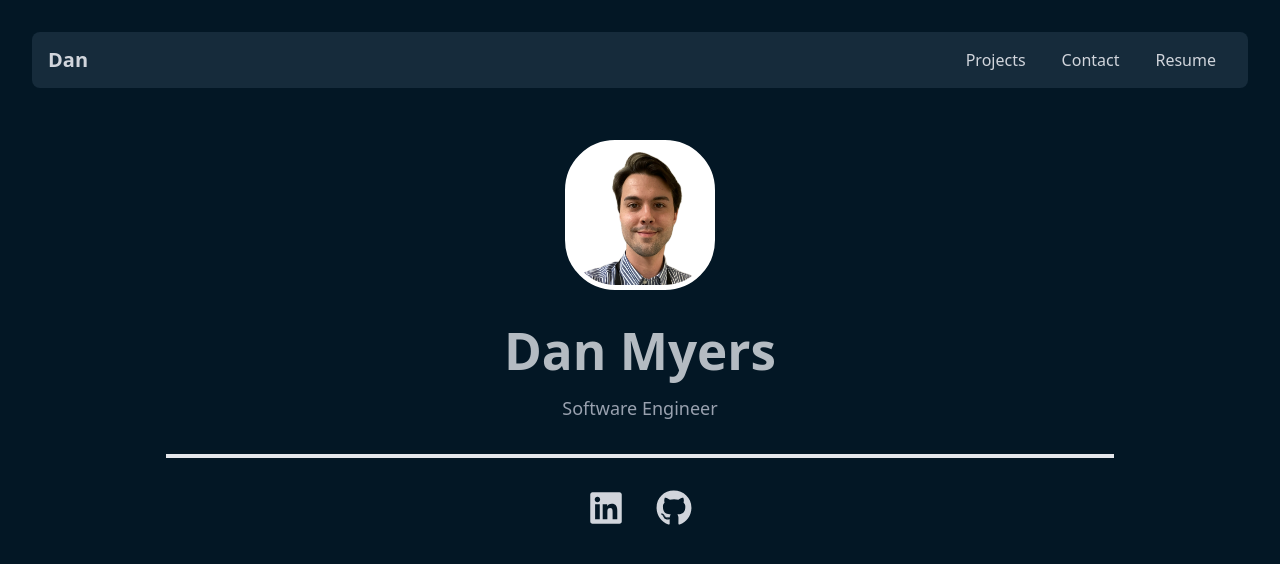
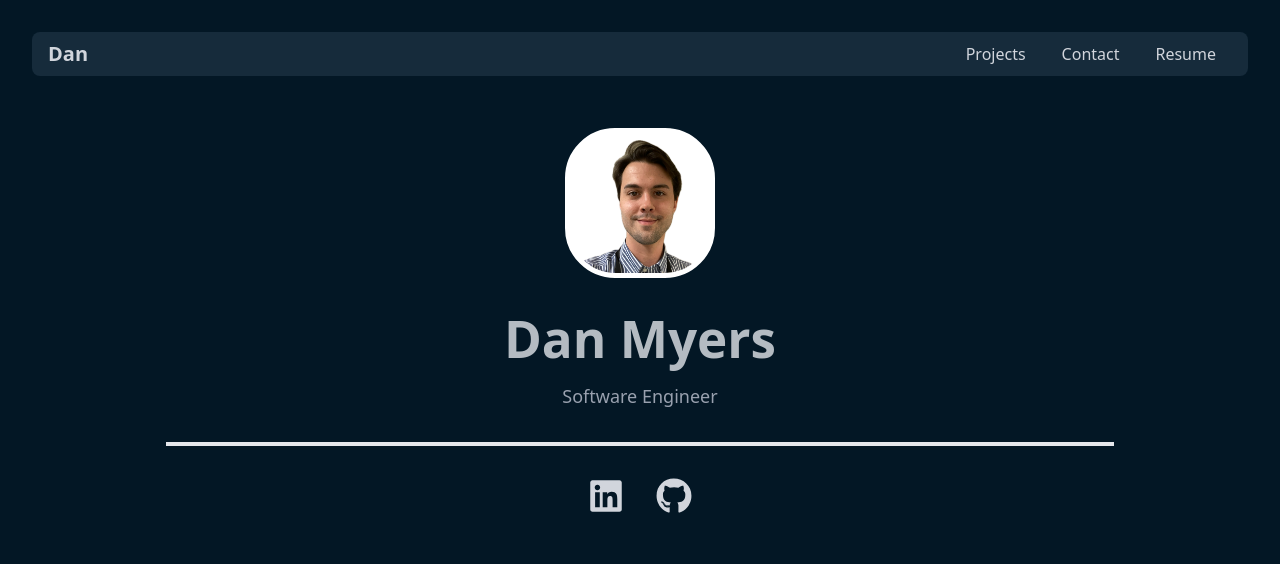
Before and after one commit to DanMyers300/danmyers.net, a React (Vite) app: page / in a window 1280 px wide. Shown: the top 564 px of the page. Built offline with nearby package versions, Linux system fonts and the light colour scheme.

Commit message:
updated header styles

```diff
--- a/src/components/Header.tsx
+++ b/src/components/Header.tsx
@@ -27,7 +27,7 @@ const Header: React.FC = () => {
       <Link
         to={item.href}
         onClick={(e) => handleMenuClick(item.title, e)}
-        className="block py-3 sm:py-2 px-4 text-gray-300 no-underline hover:text-white"
+        className={`block ${isMobile ? "py-5" : ""} px-4 text-gray-300 no-underline hover:text-white`}
       >
         {item.title.charAt(0).toUpperCase() + item.title.slice(1)}
       </Link>
```
